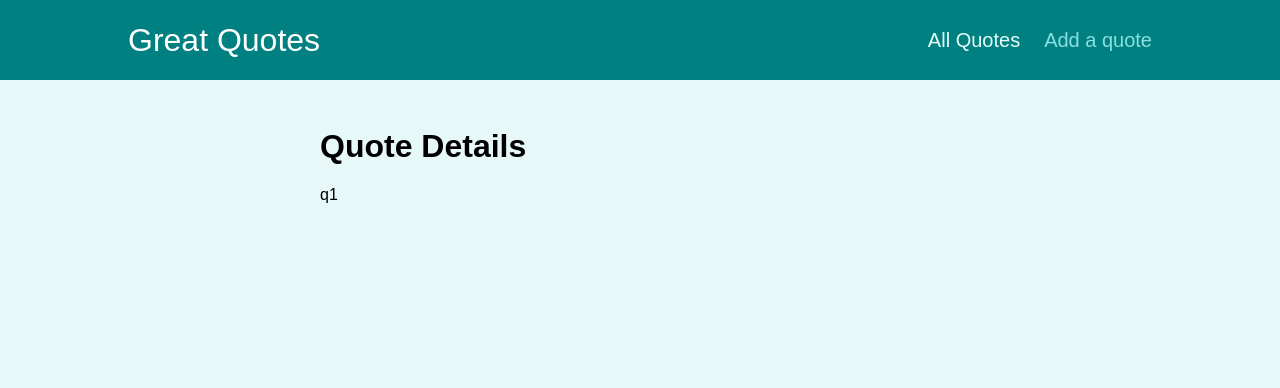
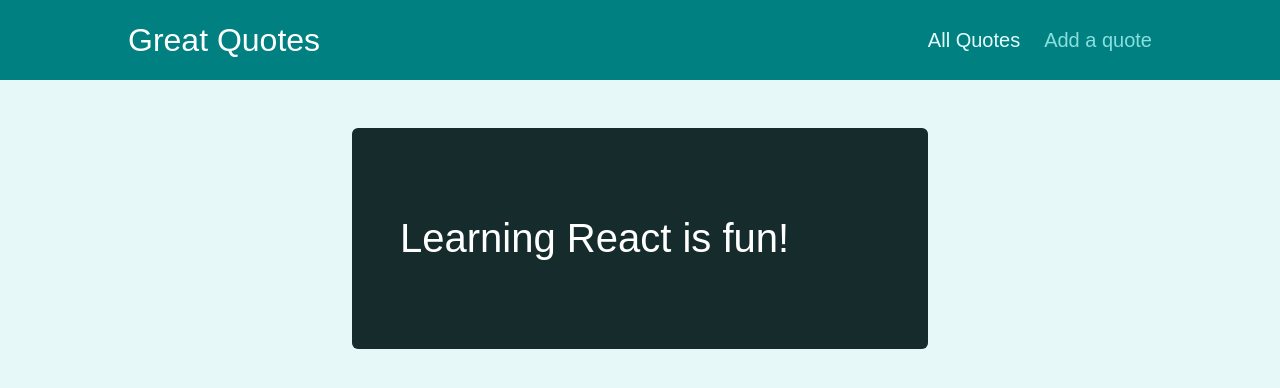
Before and after one commit to tadams95/REACT-ROUTER-PRACTICE, a React (Create React App) app: page /quotes/q1 in a window 1280 px wide. Shown: the top 388 px of the page. Built offline with nearby package versions, Linux system fonts and the light colour scheme.

Commit message:
Output data on the Details page

```diff
--- a/src/components/quotes/QuoteItem.js
+++ b/src/components/quotes/QuoteItem.js
@@ -1,4 +1,6 @@
-import classes from './QuoteItem.module.css';
+import { Link } from "react-router-dom";
+
+import classes from "./QuoteItem.module.css";
 
 const QuoteItem = (props) => {
   return (
@@ -9,9 +11,7 @@
         </blockquote>
         <figcaption>{props.author}</figcaption>
       </figure>
-      <a className='btn'>
-        View Fullscreen
-      </a>
+      <Link className="btn" to={`/quotes/${props.id}`}>View Fullscreen</Link>
     </li>
   );
 };
--- a/src/pages/QuoteDetail.js
+++ b/src/pages/QuoteDetail.js
@@ -1,15 +1,26 @@
 import { Fragment } from "react";
 import { useParams, Route } from "react-router-dom";
 
+import HighlightedQuote from "../components/quotes/HighlightedQuote";
 import Comments from "../components/comments/Comments";
+
+const DUMMY_QUOTES = [
+  { id: "q1", author: "Max", text: "Learning React is fun!" },
+  { id: "q2", author: "T", text: "Be Successful: 2023" },
+];
 
 const QuoteDetail = () => {
   const params = useParams();
 
+  const quote = DUMMY_QUOTES.find((quote) => quote.id === params.quoteId);
+
+  if(!quote){
+    return <p>No quote found!</p>
+  }
+
   return (
     <Fragment>
-      <h1>Quote Details</h1>
-      <p>{params.quoteId}</p>
+      <HighlightedQuote text={quote.text} authoer={quote.author} />
       <Route path={`/quotes/${params.quoteId}/comments`}>
         <Comments />
       </Route>
```
